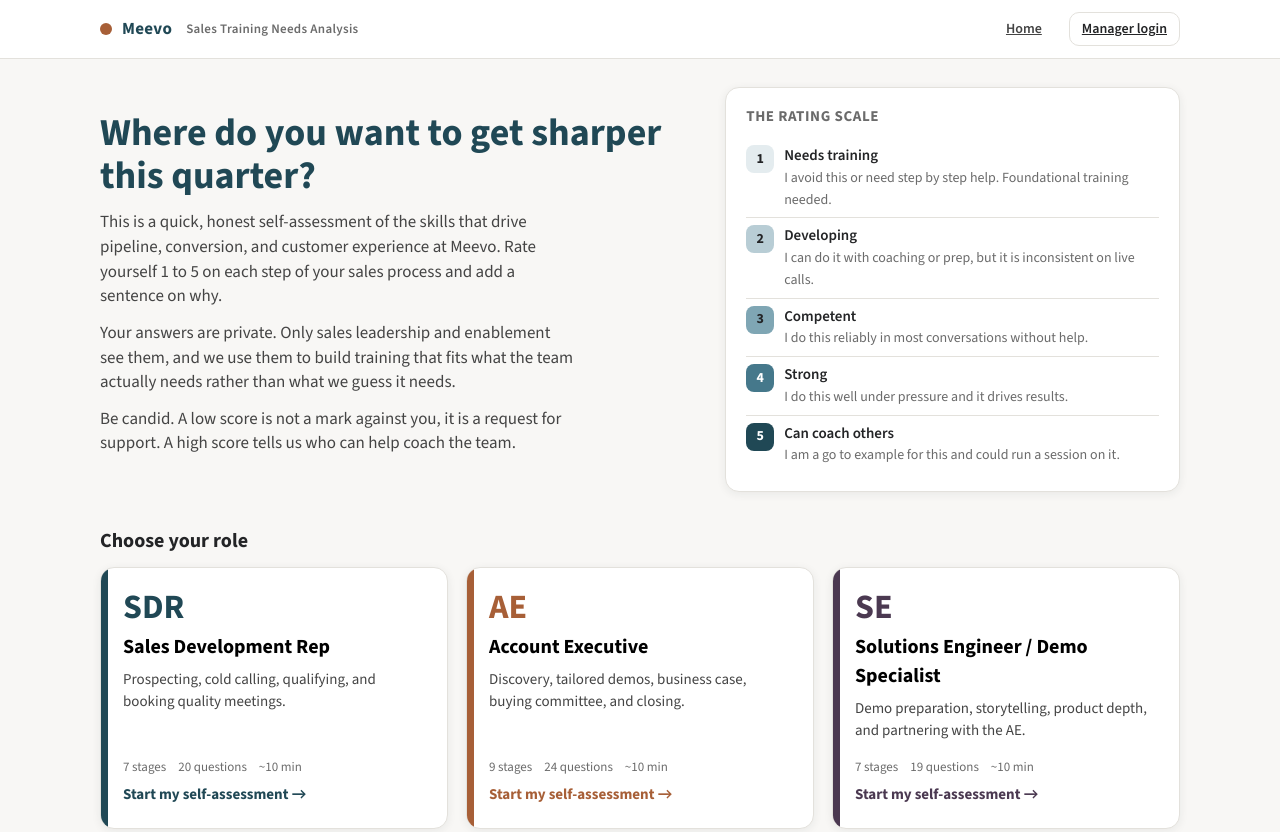
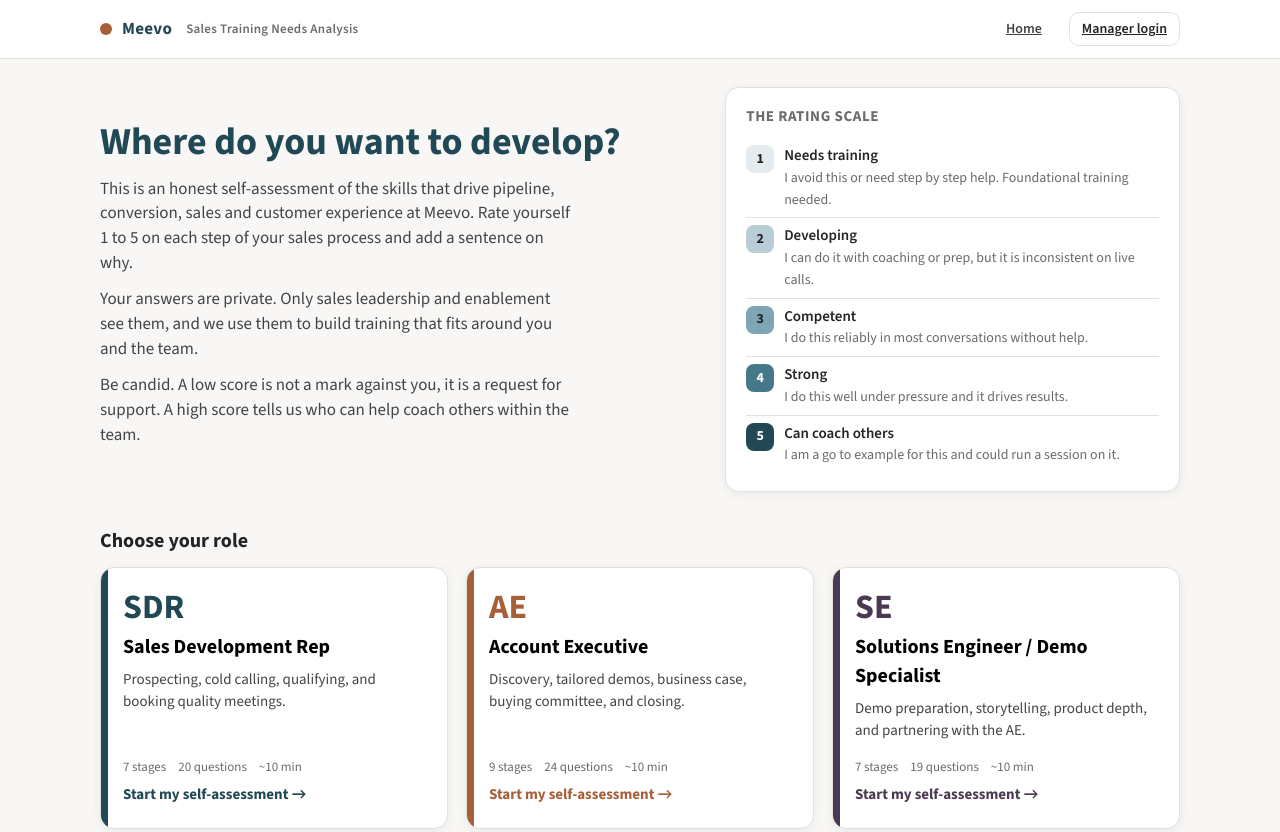
Before and after one commit to MeevoSalesEnablement/meevo-sales-tna, a plain HTML site: page index.html in a window 1280 px wide. Shown: the top 832 px of the page. Drawn offline with nearby package versions, Linux system fonts and the light colour scheme.

Commit message:
Revise home page intro copy

```diff
--- a/index.html
+++ b/index.html
@@ -487,10 +487,10 @@ function renderHome(){
     ${DEMO ? `<div class="notice"><b>Demo mode.</b> No backend is connected yet, so responses are saved only in this browser. The manager password is <b>${esc(CONFIG.DEMO_ADMIN_PASSWORD)}</b>. See the README to connect Google Sheets.</div>` : ""}
     <section class="hero">
       <div>
-        <h1>Where do you want to get sharper this quarter?</h1>
-        <p>This is a quick, honest self-assessment of the skills that drive pipeline, conversion, and customer experience at ${esc(CONFIG.ORG_NAME)}. Rate yourself 1 to 5 on each step of your sales process and add a sentence on why.</p>
-        <p>Your answers are private. Only sales leadership and enablement see them, and we use them to build training that fits what the team actually needs rather than what we guess it needs.</p>
-        <p>Be candid. A low score is not a mark against you, it is a request for support. A high score tells us who can help coach the team.</p>
+        <h1>Where do you want to develop?</h1>
+        <p>This is an honest self-assessment of the skills that drive pipeline, conversion, sales and customer experience at ${esc(CONFIG.ORG_NAME)}. Rate yourself 1 to 5 on each step of your sales process and add a sentence on why.</p>
+        <p>Your answers are private. Only sales leadership and enablement see them, and we use them to build training that fits around you and the team.</p>
+        <p>Be candid. A low score is not a mark against you, it is a request for support. A high score tells us who can help coach others within the team.</p>
       </div>
       <aside class="scale-card">
         <h3>The rating scale</h3>
```
